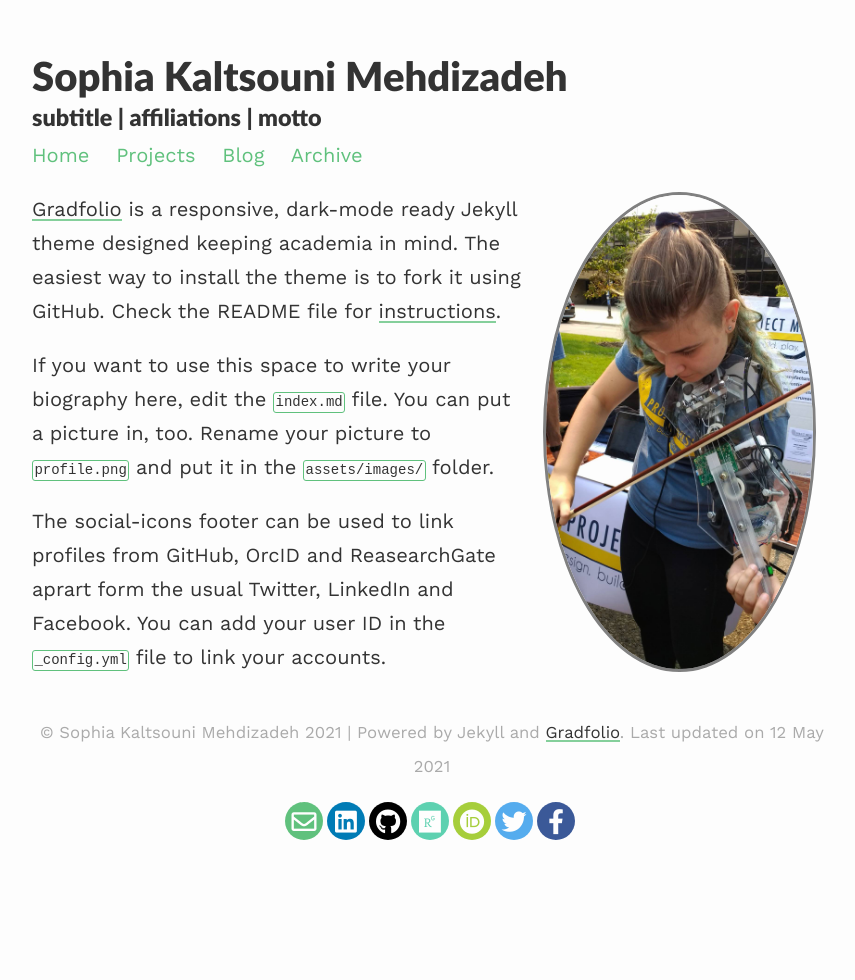
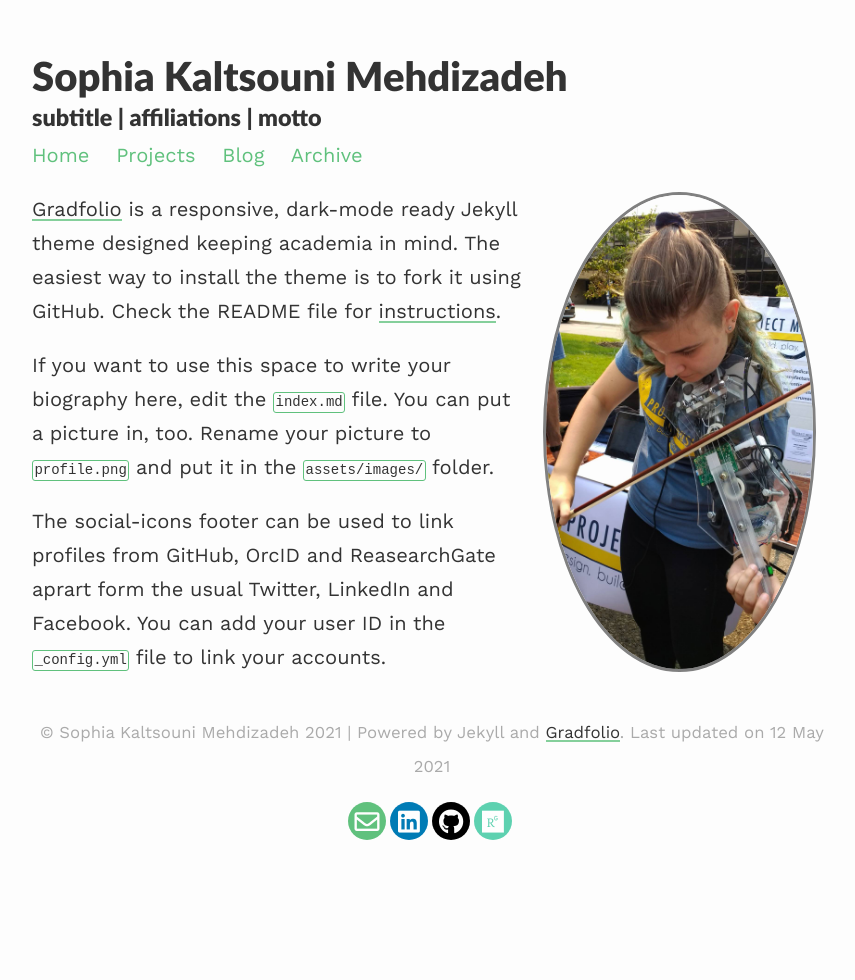
Before and after one commit to smehdizadeh/smehdizadeh.github.io, a Jekyll site: the page built from index.md, in a window 1280 px wide. Shown: the whole page, without its empty margins (208-1063 px from the left). Built offline with Jekyll 4.4.1, drawn with Linux system fonts in a browser that asks for light colours; nearby versions of some CDN libraries.

```diff
--- a/_config.yml
+++ b/_config.yml
@@ -17,12 +17,12 @@ permalink: /blog/:year/:title/
 paginate_path: /blog/page:num/
 
 # Social media links in footer
-facebook: "#"
-twitter: "#"
+facebook: #
+twitter: #
 linkedin: "smehdizadeh/"
 github: "smehdizadeh/"
 researchgate: "Sophia_Mehdizadeh/"
-orcid: "#"
+orcid: #
 
 highlighter: rouge
 markdown: kramdown
```
